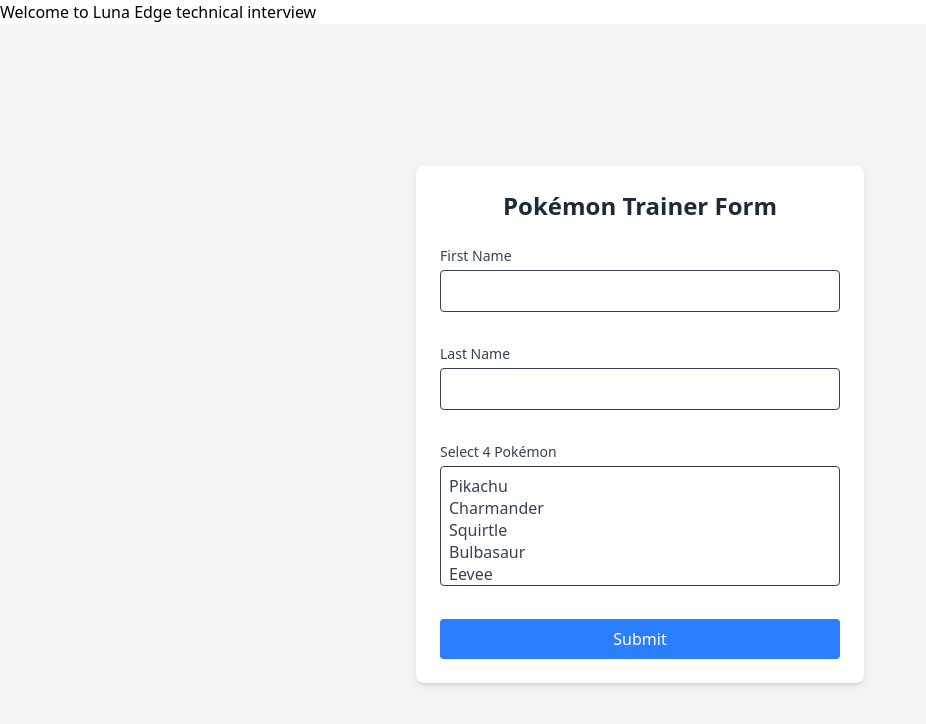
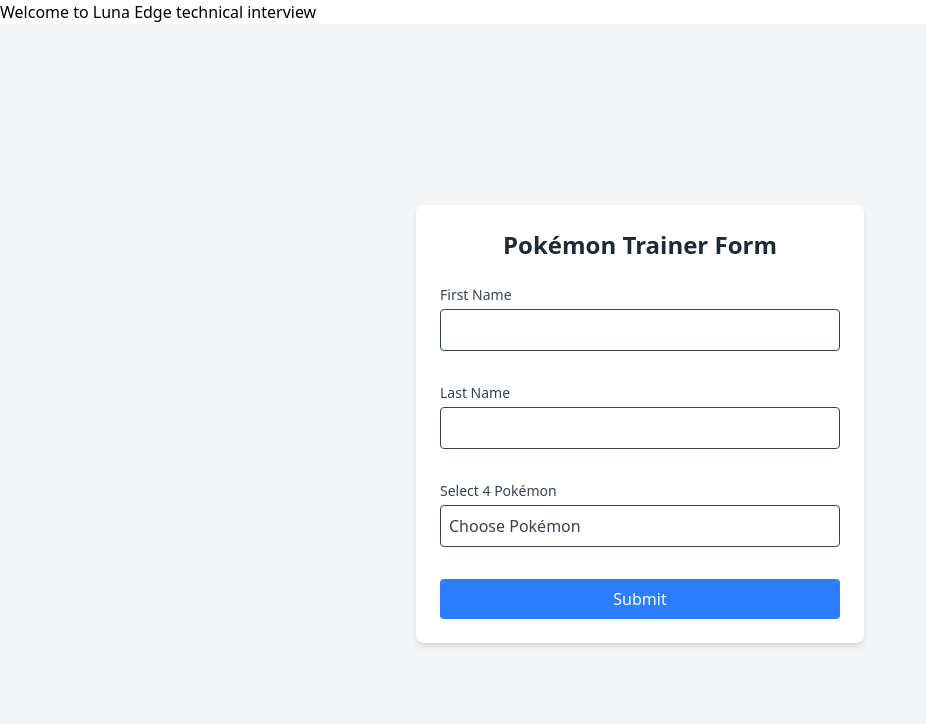
Before and after one commit to zweroboy1/pokemon-form, a React (Vite) app: page / in a window 1280 px wide. Shown: the top 724 px of the page, without its empty margins (0-926 px from the left). Built offline with nearby package versions, Linux system fonts and the light colour scheme.

Commit message:
feat: make custom select

```diff
--- a/src/components/PokemonSelect.tsx
+++ b/src/components/PokemonSelect.tsx
@@ -1,4 +1,5 @@
-import { FieldError, UseFormRegister } from "react-hook-form";
+import { useState, useEffect, useRef } from "react";
+import { UseFormRegister } from "react-hook-form";
 
 interface FormData {
   firstName: string;
@@ -18,23 +19,65 @@
 ];
 
 const PokemonSelect = ({ register, error }: PokemonSelectProps) => {
+  const [isOpen, setIsOpen] = useState(false);
+  const [selectedPokemons, setSelectedPokemons] = useState<string[]>([]);
+  const dropdownRef = useRef<HTMLDivElement>(null);
+
+  const toggleDropdown = () => setIsOpen(!isOpen);
+
+  const handleSelectPokemon = (pokemon: string) => {
+    const newSelected = selectedPokemons.includes(pokemon)
+      ? selectedPokemons.filter(p => p !== pokemon)
+      : [...selectedPokemons, pokemon];
+    setSelectedPokemons(newSelected);
+    register("team").onChange({ target: { value: newSelected, name: "team" } });
+  };
+
+  useEffect(() => {
+    const handleClickOutside = (event: MouseEvent) => {
+      if (dropdownRef.current && !dropdownRef.current.contains(event.target as Node)) {
+        setIsOpen(false);
+      }
+    };
+
+    document.addEventListener("mousedown", handleClickOutside);
+    return () => {
+      document.removeEventListener("mousedown", handleClickOutside);
+    };
+  }, []);
+
   return (
-    <div className="mb-8 relative">
+    <div className="mb-8 relative" ref={dropdownRef}>
       <label className="mb-1 block text-sm font-medium text-gray-700">
         Select 4 Pokémon
       </label>
-      <select
-        {...register("team")}
-        multiple
-        className="w-full rounded border p-2 text-gray-700 focus:border-blue-500 focus:outline-none"
-        style={{ height: "120px" }}
+      <div
+        onClick={toggleDropdown}
+        className="w-full rounded border p-2 text-gray-700 focus:border-blue-500 focus:outline-none cursor-pointer"
       >
-        {POKEMONS.map((pokemon) => (
-          <option key={pokemon} value={pokemon}>
-            {pokemon}
-          </option>
-        ))}
-      </select>
+        {selectedPokemons.length > 0 ? selectedPokemons.join(", ") : "Choose Pokémon"}
+      </div>
+      {isOpen && (
+        <div
+          className="absolute z-10 w-full rounded border bg-white shadow-lg mt-1"
+          onClick={(e) => e.stopPropagation()}
+        >
+          {POKEMONS.map((pokemon) => (
+            <div
+              key={pokemon}
+              onClick={(e) => {
+                e.stopPropagation();
+                handleSelectPokemon(pokemon);
+              }}
+              className={`p-2 hover:bg-gray-100 cursor-pointer ${
+                selectedPokemons.includes(pokemon) ? "bg-blue-100" : ""
+              }`}
+            >
+              {pokemon}
+            </div>
+          ))}
+        </div>
+      )}
       {error && (
         <p className="absolute left-0 top-full mt-1 text-sm text-red-500">
           {error}
```
